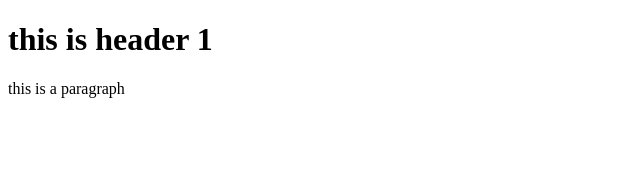
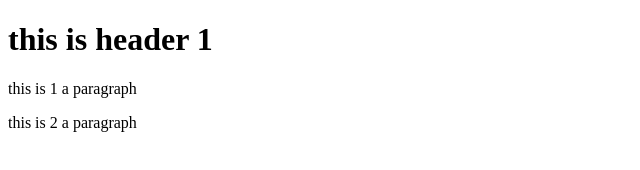
Before and after one commit to KARNIK3109/git-test, a plain HTML site: page index.html in a window 1280 px wide. Shown: the whole page, without its empty margins (0-640 px from the left). Drawn offline with Linux system fonts and the light colour scheme.

Commit message:
third commit

```diff
--- a/index.html
+++ b/index.html
@@ -5,6 +5,7 @@
 </head>
 <body>
 <h1>this is header 1</h1>
-<p>this is a paragraph</p>
+<p>this is 1  a paragraph</p>
+<p>this is 2 a paragraph</p>
 </body>
 </html>
```
